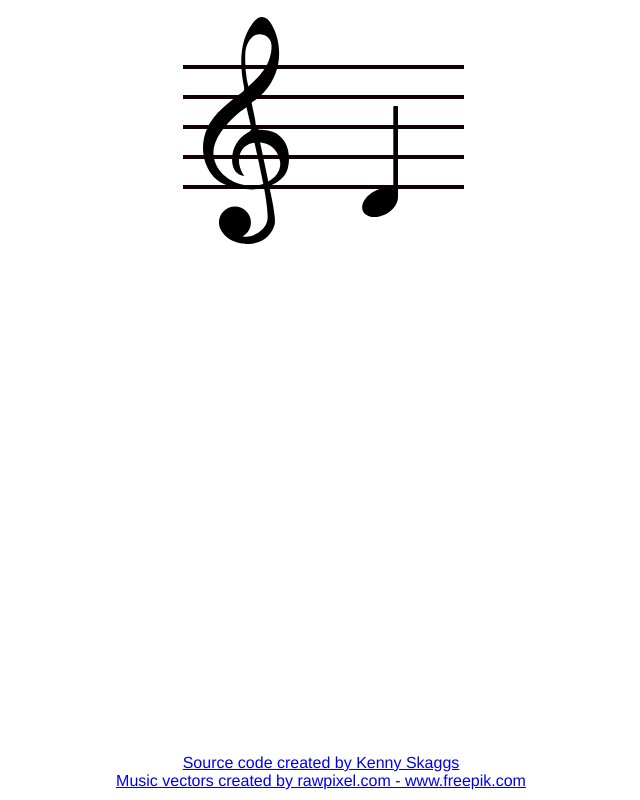
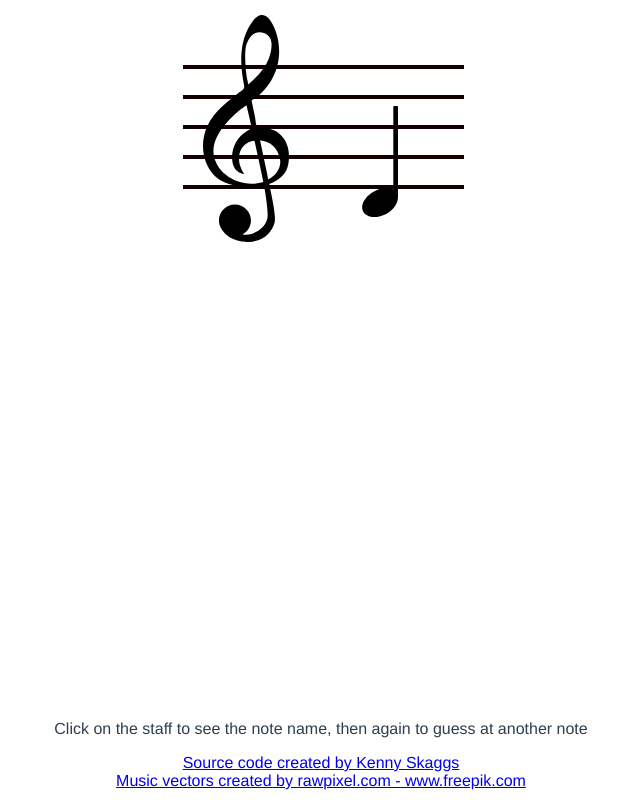
Before and after one commit to kenny-skaggs/music-flash-card, a Vue app: page / in a window 1280 px wide. Shown: the whole page, without its empty margins (327-967 px from the left). Built offline with nearby package versions, Linux system fonts and the light colour scheme.

Commit message:
adding instructions

```diff
--- a/src/App.vue
+++ b/src/App.vue
@@ -6,6 +6,9 @@
         :showAnswer=!isUserGuessing
     />
     <footer>
+        <p class="instructions">
+            Click on the staff to see the note name, then again to guess at another note
+        </p>
         <div>
             <a href="https://github.com/RaneClowd/music-flash-card" target="_blank">
                 Source code created by Kenny Skaggs
--- a/src/components/TrebleNoteRangeDisplay.vue
+++ b/src/components/TrebleNoteRangeDisplay.vue
@@ -30,7 +30,7 @@ export default {
 
 <style>
     .treble-clef {
-        top: -3px;
+        top: -5px;
         left: 20px;
     }
 </style>
```
